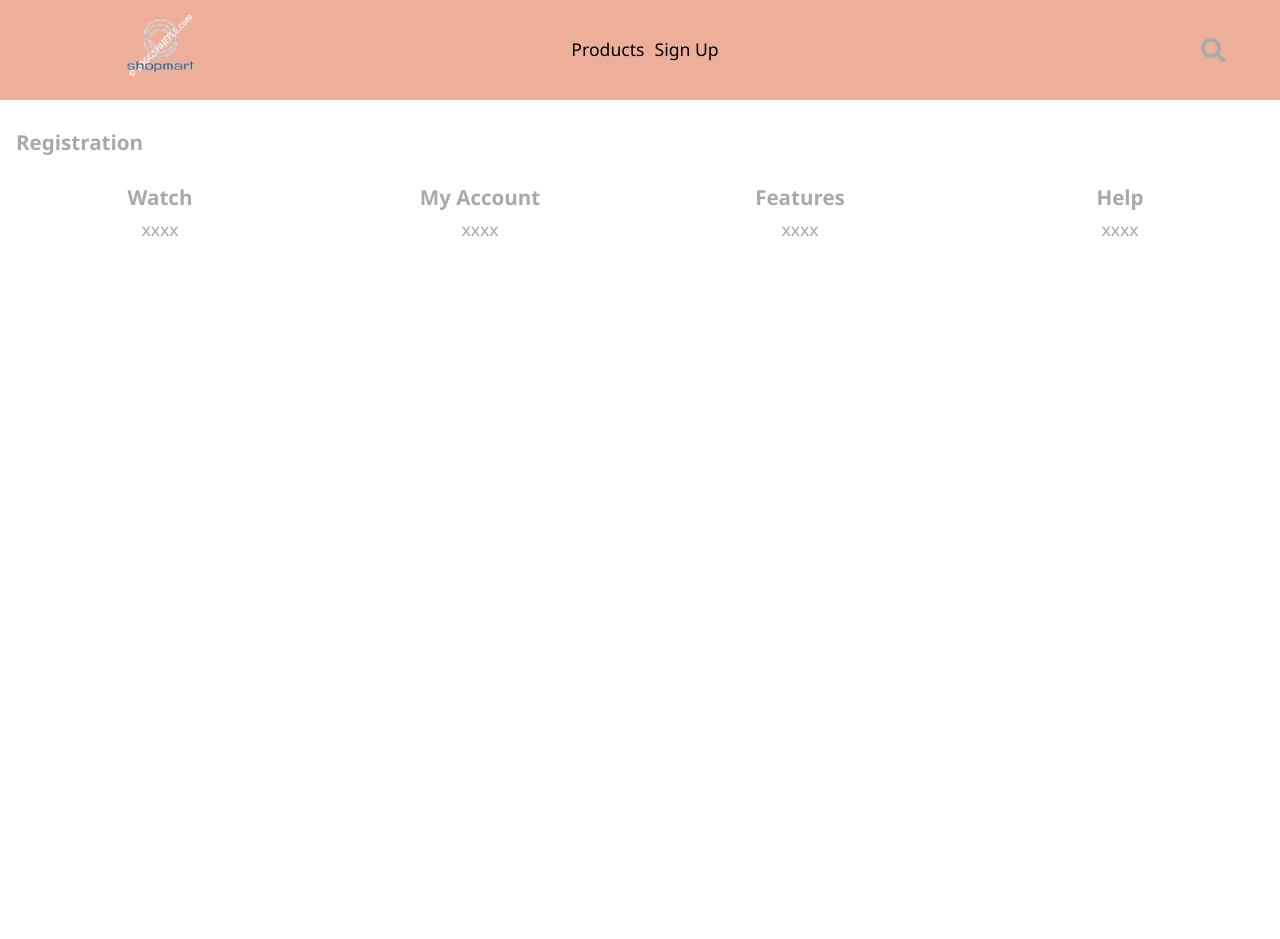
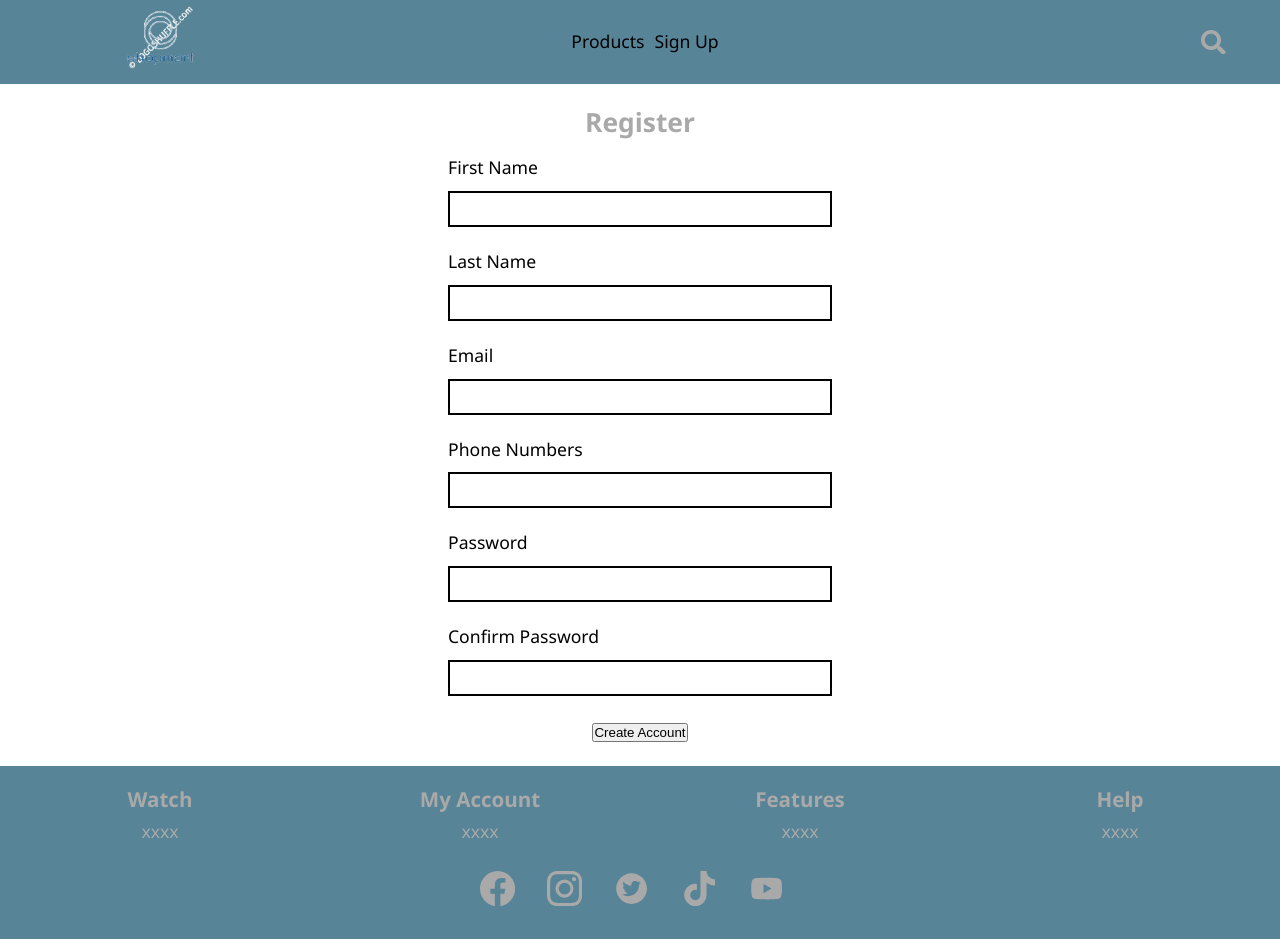
Before and after one commit to Filipefreitas/WEB422-shop-mart-front-end, a React (Create React App) app: page /registration in a window 1280 px wide. Before the commit the page ends 800 px from the top, so only its background shows below. Built offline with nearby package versions, Linux system fonts and the light colour scheme.

Commit message:
Add registration form, logos in the footer

```diff
--- a/src/components/App.js
+++ b/src/components/App.js
@@ -8,6 +8,7 @@ import {
 import HomePage from "../pages/HomePage";
 import ProductsPage from "../pages/ProductsPage";
 import RegistrationPage  from "../pages/RegistrationPage";
+import ProductDescriptionPage  from "../pages/ProductDescriptionPage";
 
 import "../css/App.css"
 import "../css/utilities.css"
@@ -39,16 +40,19 @@ const App = () => {
 
     let newProducts = [{}]
 
-    newProducts = products.filter((product)=>{
+    if(input !== "")
+    {
+      newProducts = products.filter((product)=>{
         return product.name.includes(input);
-    })
-
-    if(input === "")
+      })
+    }
+    else
     {
+      //found out a way
     }
 
     setProducts(newProducts);
-}
+  }
 
   return (
     <Router>
@@ -65,11 +69,15 @@ const App = () => {
         </Route>
 
         <Route exact path="/products">
-          <ProductsPage onToogleSearchBox={toogleSearchBox} addSearchState={addSearchState} products={products} setProducts={setProducts}/>
+          <ProductsPage onToogleSearchBox={toogleSearchBox} addSearchState={addSearchState} products={products} setProducts={setProducts} onFilter={filterProducts}/>
         </Route>
 
         <Route exact path="/registration">
-          <RegistrationPage onToogleSearchBox={toogleSearchBox} addSearchState={addSearchState}/>
+          <RegistrationPage onToogleSearchBox={toogleSearchBox} addSearchState={addSearchState} onFilter={filterProducts}/>
+        </Route>
+
+        <Route exact path= "/product/details/:id">
+          <ProductDescriptionPage onToogleSearchBox={toogleSearchBox} addSearchState={addSearchState} onFilter={filterProducts}/>
         </Route>
     </Switch>
   </Router>
--- a/src/components/Footer.js
+++ b/src/components/Footer.js
@@ -1,11 +1,17 @@
 import React from 'react'
 import "../css/App.css"
 import "../css/utilities.css"
+import { BsFacebook } from 'react-icons/bs';
+import { BsInstagram } from 'react-icons/bs';
+import { AiFillTwitterCircle } from 'react-icons/ai';
+import { FaTiktok } from 'react-icons/fa';
+import { AiFillYoutube } from 'react-icons/ai';
 
 const Footer = () => {
     return (
         <footer id = "footer">
-        <div id = "container-footer-menu" className = "grid grid-col-4">
+            <div>
+                <div id = "container-footer-menu" className = "grid grid-col-4 container-footer-menu">
                     <div>
                         <h3>Watch</h3>
                         <p>xxxx</p>
@@ -27,8 +33,14 @@ const Footer = () => {
                     </div>
                 </div>
 
-        <div>
-            <div>
+                <div className="container-footer-menu">
+                    <ul>
+                        <li><BsFacebook/></li>
+                        <li><BsInstagram/></li>
+                        <li><AiFillTwitterCircle/></li>
+                        <li><FaTiktok/></li>
+                        <li><AiFillYoutube/></li>
+                    </ul>
                 </div>
             </div>
 
--- a/src/components/Header.js
+++ b/src/components/Header.js
@@ -15,7 +15,7 @@ const Header = (props) => {
             </div>
             <div className="vertical-center">
                 <Link to="/products" className="top-nav-item no-decoration">Products</Link>
-                <Link to="/registration" className = "top-nav-item no-decoration">Sign Up</Link>
+                <Link to="/registration" className="top-nav-item no-decoration">Sign Up</Link>
             </div>
             <div className="search-container vertical-center">
                     <SearchBox className = "left-alligned"
--- /dev/null
+++ b/src/components/RegistrationForm .js
@@ -0,0 +1,108 @@
+import {useState,useEffect} from 'react'
+
+const RegistrationForm = () =>
+{
+
+    const [formData, setFormData] = useState({
+        firstName : "",
+        lastName : "",
+        email: "",
+        phoneNumbers: "",
+        password: "",
+        confirmPassword : ""
+    });
+
+    const onCreateAccount = (evt)=>{
+
+        evt.preventDefault();
+
+        fetch("http://localhost:4000/users", {
+            method :"POST",
+            headers : {
+                "Content-Type" : "application/json"
+            },
+            body : JSON.stringify(formData)
+        })
+        .then(response=>response.json())
+        .then(json=>{
+
+              alert(json.message);
+              setFormData({
+                firstName : "",
+                lastName : "",
+                email: "",
+                phoneNumbers: "",
+                password: "",
+                confirmPassword : ""
+            })
+
+        })
+        .catch(err=>{
+            console.log(`Error ${err}`)
+        })
+    }
+
+    return (
+        <section id="register-section">
+
+        <div className= "form-container horizontal-center">
+
+            <h1>Register</h1>
+
+            <form action="" onSubmit={onCreateAccount}>
+
+                <div className="form-control">
+                    <label htmlFor="firstName" className="text-left-alligned">First Name</label>
+                    <input type="text" id="firstName" value={formData.firstName}  onChange={(evt)=>{
+                        setFormData({...formData, firstName : evt.target.value});
+                    }} />
+                </div>
+
+                <div className="form-control">
+                    <label htmlFor="lastName" className="text-left-alligned">Last Name</label>
+                    <input type="text" id="lastName" value={formData.lastName} onChange={(evt)=>{
+                        setFormData({...formData, lastName : evt.target.value});
+                    }} />
+                </div>
+
+                <div className="form-control">
+                    <label htmlFor="email" className="text-left-alligned">Email</label>
+                    <input type="text" id="email"  value={formData.email} onChange={(evt)=>{
+                        setFormData({...formData, email : evt.target.value});
+                    }}/>
+                </div>
+
+                <div className="form-control">
+                    <label htmlFor="phoneNumbers" className="text-left-alligned">Phone Numbers</label>
+                    <input type="text" id="phoneNumbers"  value={formData.phoneNumbers} onChange={(evt)=>{
+                        setFormData({...formData, phoneNumbers : evt.target.value});
+                    }}/>
+                </div>
+
+                <div className="form-control">
+                    <label htmlFor="password" className="text-left-alligned">Password</label>
+                    <input type="text" id="password" valeu={formData.password} onChange={(evt)=>{
+                        setFormData({...formData, password : evt.target.value});
+                    }}/>
+                </div>
+
+                <div className="form-control">
+                    <label htmlFor="cpassword" className="text-left-alligned">Confirm Password</label>
+                    <input type="text" id="password"  value={formData.confFirmPassword} onChange={(evt)=>{
+                        setFormData({...formData, confirmPassword : evt.target.value});
+                    }}/>
+                </div>
+
+                <div className="form-control">
+                    <button className="btn" type="submit">Create Account</button>
+                </div>
+
+            </form>
+
+        </div>
+
+    </section>
+    )
+}
+
+export default RegistrationForm
--- a/src/css/App.css
+++ b/src/css/App.css
@@ -26,11 +26,11 @@
   font-size: 1.4em;
 }
 
-/************* TOPNAV *************/
+/************* HEADER *************/
 .top-nav-container
 {
-    height: 100px;
-    background-color: rgba(237, 167, 144, 0.9);
+    height: 100%;
+    background-color: rgba(45, 102, 126, 0.8);
 }
 
 .top-nav-item
@@ -43,6 +43,39 @@
 {
   width: 75px;
 }
+
+/************* FOOTER *************/
+.container-footer-menu
+{
+  background-color: rgba(45, 102, 126, 0.8);
+}
+
+footer li
+{
+    display: inline-block;
+    padding: 16px 16px;
+    cursor: pointer;
+    font-size: 2em;
+}
+
+footer li:nth-child(1)
+{
+    padding-left: 0;
+}
+
+footer a
+{
+    color:white;
+    text-transform: capitalize;
+    font-weight:600;
+}
+
+footer ul
+{
+    list-style-type: none;
+}
+
+
 /************* PRODUCT PAGE *************/
 .product-container
 {
@@ -95,6 +128,89 @@
     height: 100px;
     object-fit: contain;
     cursor: pointer ;
+}
+
+/************* PRODUCT DETAILS PAGE *************/
+#product-detail
+{
+  padding-left: 40px;
+}
+
+#product-detail > div
+{
+    margin-top:16px;
+
+}
+
+#product-detail > div > img
+{
+    grid-column: 1;
+    max-height: 600px;
+    object-fit: contain;
+}
+
+.product-description-content-area
+{
+    text-align: left;
+}
+
+
+/************* REGISTRATION FORM *************/
+.form-container
+{
+  margin-top: 200px;
+  width: 30%;
+}
+
+.form-control
+{
+  margin-bottom:20px;
+}
+
+.form-control label
+{
+    display:block;
+    margin:8px 0;
+    color : black;
+}
+
+.form-control input[type="text"],.form-control input[type="password"]
+{
+    width:100%;
+    border: 2px solid black;
+    font-size:0.9rem;
+    padding:8px ;
+}
+
+.form-control input[type="button"],
+.form-control input[type="submit"]
+{
+    background-color: #3498db;
+    color:#fff;
+    font-size:1rem;
+    width:100%;
+    display: block;
+    padding:8px 0px;
+    margin-top: 16px;
+    border:2px solid #3498db;
+    border-radius: 5px;
+    cursor: pointer;
+}
+
+.form-control span
+{
+    color:#f00;
+    font-size: 0.8rem;
+}
+
+.error > span
+{
+    display:block;
+}
+
+.success > span
+{
+    display:none;
 }
 
 /************* HERO SLIDER *************/
--- a/src/css/utilities.css
+++ b/src/css/utilities.css
@@ -25,7 +25,7 @@ img
 
 h1,h2,h3
 {
-    margin-top: 10px;
+    margin-top: 16px;
 }
 
 .hide
@@ -35,7 +35,6 @@ h1,h2,h3
 
 .container
 {
-    width:1200px;
     width:100%;
 }
 
@@ -48,7 +47,7 @@ h1,h2,h3
 
 .horizontal-center
 {
-    margin:0 auto;
+    margin: 0 auto;
 }
 
 .right-alligned
@@ -61,6 +60,11 @@ h1,h2,h3
 {
     margin-left: 5%;
     margin-right: auto;
+}
+
+.text-left-alligned
+{
+    text-align: left;
 }
 
 .bold
@@ -93,6 +97,11 @@ h1,h2,h3
     grid-template-columns: 1fr 1fr;
 }
 
+.grid-col-2-2
+{
+    grid-template-columns: 1.5fr 1fr;
+}
+
 .grid-col-3
 {
     grid-template-columns: 1fr 1fr 1fr;
@@ -112,4 +121,9 @@ h1,h2,h3
 {
     grid-template-columns: 1fr 1fr 1fr 1fr 1fr 1fr;
 }
+
+.grid-row-3
+{
+    grid-template-rows: 50px auto 50px;
+}
 /************* END GRIDS *************/
--- /dev/null
+++ b/src/pages/ProductDescriptionPage.js
@@ -0,0 +1,57 @@
+import Header from "../components/Header";
+import Footer from "../components/Footer";
+import {useEffect,useState} from "react";
+import {useParams} from "react-router-dom"
+
+const ProductDescriptionPage = (props) => {
+
+    const {id } = useParams();
+
+    const [product, setProduct] = useState({
+        name:"",
+        srcImg:"",
+        description:"",
+        price: 0
+
+    })
+
+    useEffect(()=>{
+
+        fetch("http://localhost:4000/products/"+id)
+        .then(response=>response.json())
+        .then(json=>{
+              setProduct(json.data);
+        })
+        .catch(err=>{
+            console.log(`Error ${err}`)
+        })
+
+    },[])
+
+
+    return (
+    <div className="grid">
+        <Header onToogleSearchBox={props.onToogleSearchBox} addSearchState={props.addSearchState} onFilter={props.onFilter}/>
+        <main>
+            <section id="product-detail">
+                    <div className="container grid grid-col-2-2">
+
+                        <img className="horizontal-center" src={product.srcImg} alt={product.name}/>
+
+                        <div className="product-description-content-area">
+                            <h2>{product.name}</h2>
+
+                            <p>Unit price: ${product.price}</p>
+                            <p className="bold">Product Information</p>
+                            <p>{product.description}</p>
+                        </div>
+                    </div>
+
+                </section>
+        </main>
+        <Footer/>
+    </div>
+    )
+}
+
+export default ProductDescriptionPage
--- a/src/pages/ProductsPage.js
+++ b/src/pages/ProductsPage.js
@@ -1,4 +1,3 @@
-import { useState, useEffect } from 'react'
 import Header from "../components/Header";
 import Footer from "../components/Footer";
 import ProductList  from "../components/ProductList";
@@ -7,7 +6,7 @@ const ProductsPage = (props) =>
 {
     return (
         <div>
-            <Header onToogleSearchBox={props.onToogleSearchBox} addSearchState={props.addSearchState}/>
+            <Header onToogleSearchBox={props.onToogleSearchBox} addSearchState={props.addSearchState} onFilter={props.onFilter}/>
             <main>
                 <h3 className="section-title">All Products</h3>
                 <ProductList products={props.products}/>
--- a/src/pages/RegistrationPage.js
+++ b/src/pages/RegistrationPage.js
@@ -1,6 +1,7 @@
-import { useState, useEffect } from 'react'
+import { useState } from 'react'
 import Header from "../components/Header";
 import Footer from "../components/Footer";
+import RegistrationForm  from "../components/RegistrationForm ";
 
 const RegistrationPage = (props) =>
 {
@@ -12,9 +13,9 @@ const RegistrationPage = (props) =>
 
     return (
         <div>
-            <Header onToogleSearchBox={toogleSearchBox} addSearchState={addSearchState}/>
+            <Header onToogleSearchBox={toogleSearchBox} addSearchState={addSearchState} onFilter={props.onFilter}/>
             <main>
-            <h3 className="section-title">Registration</h3>
+               <RegistrationForm/>
             </main>
             <Footer/>
         </div>
```
Also changed, not shown: src/components/ProductItemCard.js (+7 -7 lines). Lines whose indentation alone changed are shown as unchanged.
